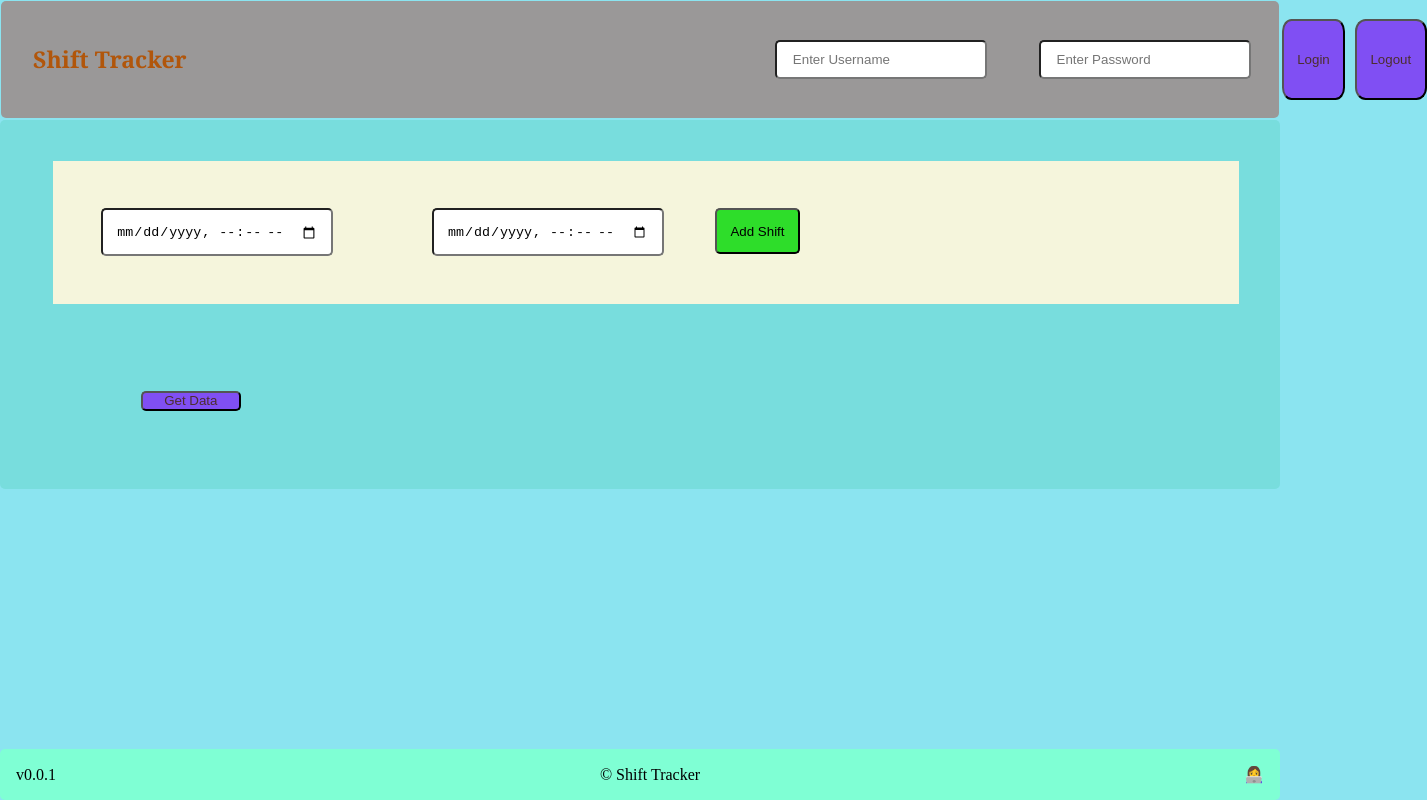
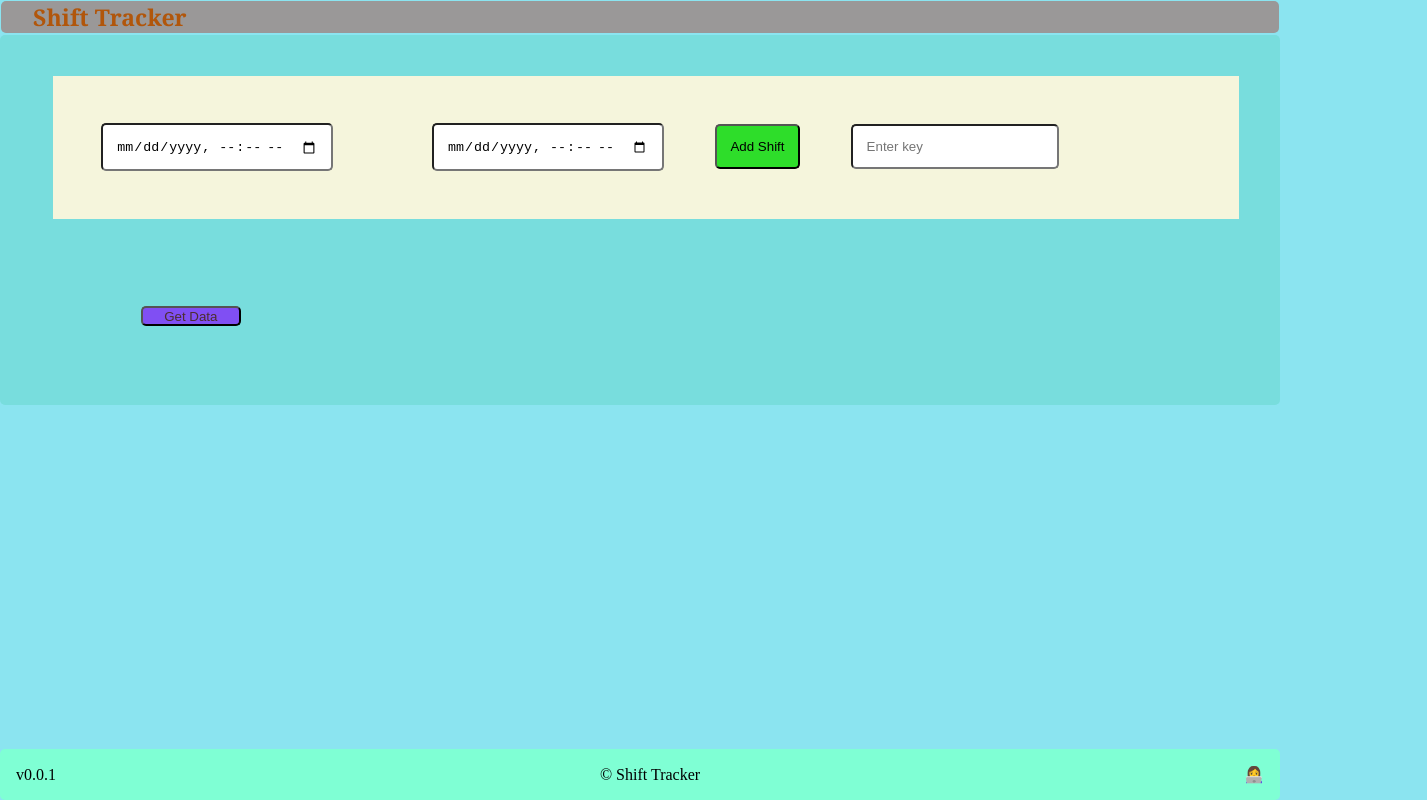
Before and after one commit to dmahana/shift-tracker, a plain HTML site: page src/index.html in a window 1280 px wide. Shown: the whole page, 1427 px wide, since content can reach past the window. Drawn offline with nearby package versions, Linux system fonts and the light colour scheme.

Commit message:
add input key validation

```diff
--- a/src/index.html
+++ b/src/index.html
@@ -5,7 +5,7 @@
     <meta charset="UTF-8">
     <meta name="viewport" content="width=device-width, initial-scale=1.0">
     <link rel="shortcut icon" href="./icon.svg">
-    <title>mySupabaseApp</title>
+    <title>ShiftTracker</title>
     <link rel="stylesheet" href="./main.css">
     <link href="https://unpkg.com/gridjs/dist/theme/mermaid.min.css" rel="stylesheet" />
     <script src="https://unpkg.com/@supabase/supabase-js@2"></script>
@@ -15,13 +15,6 @@
     <header>
         <nav class="navbar">
             <p class="logo"><a href="./index.html">Shift Tracker</a></p>
-            <div class="log">
-                <input type="text" placeholder="Enter Username" id="username">
-                <input type="password" placeholder="Enter Password" id="password">
-                <button class="btnlog" onclick="fnLogin()">Login</button>
-                <button class="btnlog" onclick="fnLogout()">Logout</button>
-            </div>
-
         </nav>
     </header>
 
@@ -31,6 +24,7 @@
                 <input type="datetime-local" name="start_time" id="start_time">
                 <input type="datetime-local" name="end_time" id="end_time">
                 <button type="button" onclick="addSupabaseItem()">Add Shift</button>
+                <input type="text" name="key" id="key" placeholder="Enter key">
                 <div class="addItemResult" id="addItemResult"></div>
             </div>
             <button type="button" class="getData" onclick="displayGrid()" id="getData">Get Data</button>
--- a/src/main.css
+++ b/src/main.css
@@ -47,33 +47,6 @@ header {
 .logo a:hover {
     cursor: pointer;
     color: hsl(27, 89%, 68%);
-}
-
-.log {
-    display: flex;
-    justify-content: space-around;
-    margin: 1%;
-}
-
-.log input {
-    padding: 2% 3%;
-    border-radius: 5px;
-    margin: 5%;
-}
-
-.btnlog {
-    color: hsl(0, 25%, 24%);
-    margin-right: 1rem;
-    background-color: hsl(258, 87%, 63%);
-    border-radius: 15%;
-    padding: 1em;
-    margin: 5px;
-}
-
-.btnlog:hover {
-    cursor: pointer;
-    color: hsl(0, 25%, 54%);
-    background-color: hsl(258, 87%, 83%);
 }
 
 main {
--- a/src/main.js
+++ b/src/main.js
@@ -4,36 +4,33 @@ const supbaseUrl = "https://vnkmsolriwnyfumugehk.supabase.co";
 const supabaseApiKey = "eyJhbGciOiJIUzI1NiIsInR5cCI6IkpXVCJ9.eyJpc3MiOiJzdXBhYmFzZSIsInJlZiI6InZua21zb2xyaXdueWZ1bXVnZWhrIiwicm9sZSI6ImFub24iLCJpYXQiOjE3MTYwMTkwNzAsImV4cCI6MjAzMTU5NTA3MH0.9CV9KEzuGaWs6yQ44M8HkhVMMjJCmPa0YY_gK3cLV8A";
 const supabaseClient = supabase.createClient(supbaseUrl, supabaseApiKey);
 
-async function fnLogin() {
-    let login = false;
-    const userNameElement = document.getElementById("username");
-    const passwordElement = document.getElementById("password");
-    const responseElement = document.getElementById("response");
+function getValidKeys() {
+    let result = []
+    const { data, error } = supabaseClient.from('userkeys').select();
 
-    const { data, error } = await supabaseClient.from('userkeys').select();
-    userName = userNameElement.value;
-    password = passwordElement.value;
     if (error) {
-        responseElement.innerText = "Failed to read user keys";
+        return result.append("mahana");
+    }
+    for (let i = 0; i < data.length; i++) {
+        _element = data[i];
+        result.append(_element.user_key);
     }
 
-    for (let i = 0; i < data.length; i++) {
-        _element = data[i];
-        if (userName === _element.user_name & password === _element.user_key) {
-            login = true;
-            document.cookie = "userName=" + userName;
-        }
-    }
+    return result;
 }
 
-function fnLogout() {
-    mainContainer.style.display = "none";
-}
+const validKeys = getValidKeys();
 
 let one_hour = 1000 * 60 * 60;
 
 async function addSupabaseItem() {
     let addItemResultElement = document.getElementById("addItemResult");
+    let keyElement = document.getElementById("key");
+
+    if (!validKeys.includes(keyElement.value)) {
+        addItemResultElement.innerText = "Invalid Key!!!!";
+
+    } else {
 
         let start_time_value = document.getElementById("start_time").value;
         let end_time_value = document.getElementById("end_time").value;
@@ -53,6 +50,8 @@ async function addSupabaseItem() {
         } else {
             console.log(error)
             addItemResultElement.innerText = "Unable to add item | " + error.message;
+        }
+
     }
 }
 
```
Lines whose indentation alone changed are shown as unchanged.
